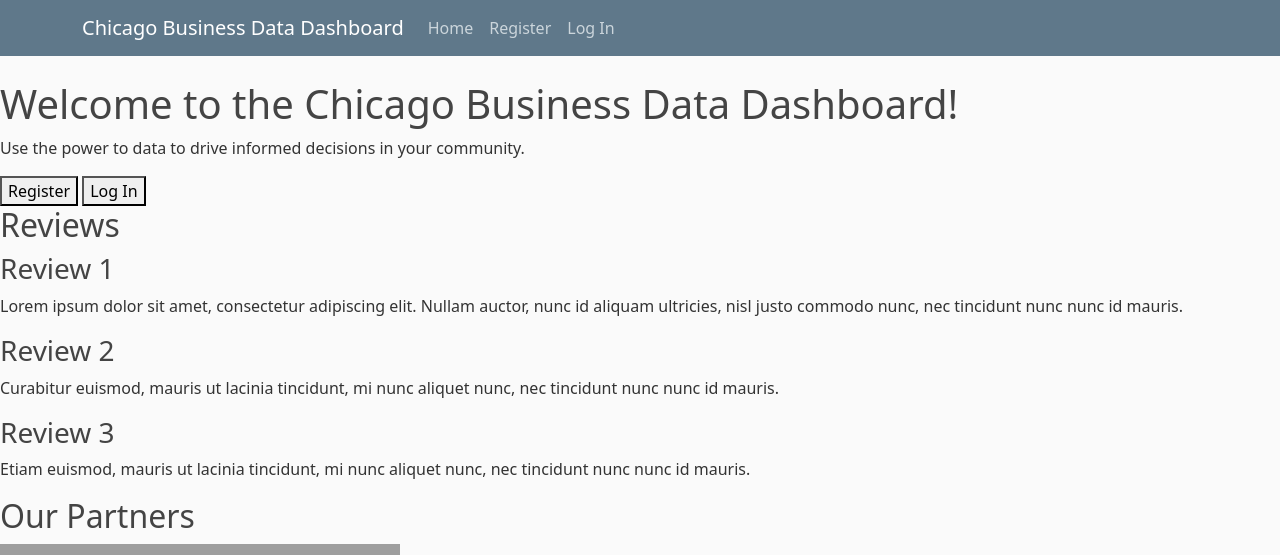
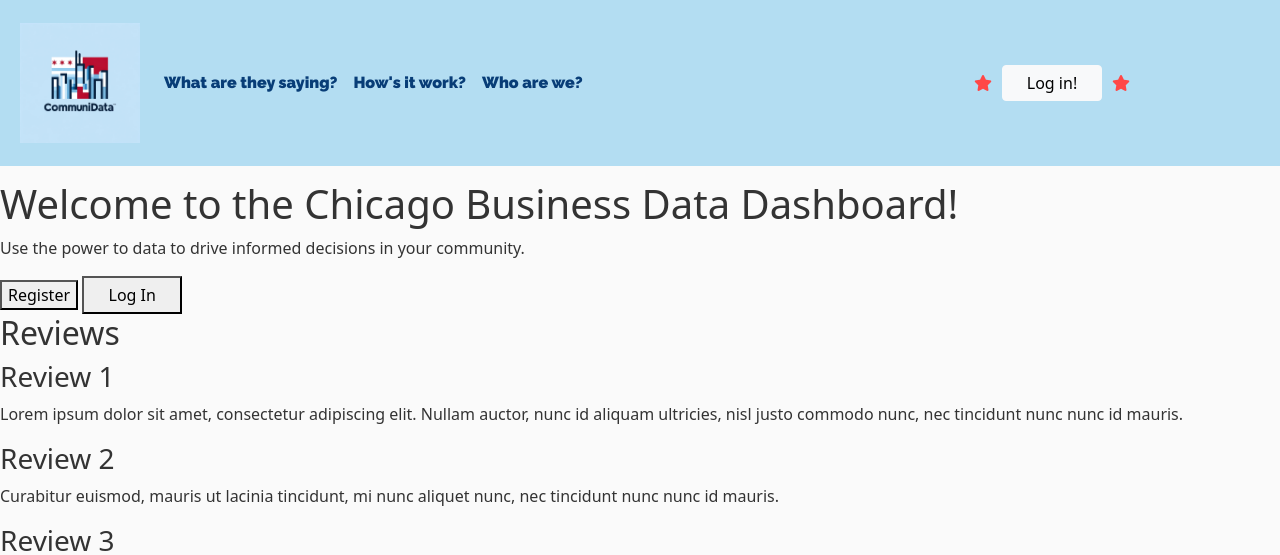
Before and after one commit to wesordonez/CommuniData, a Django app: page / in a window 1280 px wide. Shown: the top 555 px of the page. Run offline with Django 4.2, Linux system fonts and the light colour scheme; some libraries are stand-ins or nearby versions; grey boxes are pictures that could not be loaded.

Commit message:
CD-002  Implementar el Encabezado (#29)
* added logo, improved styling on header colors font family

* added star indicator functionality (not working with scroll position)

* changed margins on logo

* added login button and red stars

* minor changes

* improved visibility and moved log in button to right corner

```diff
--- a/data_visualizer/data_visualizer/settings.py
+++ b/data_visualizer/data_visualizer/settings.py
@@ -123,6 +123,9 @@ USE_TZ = True
 # https://docs.djangoproject.com/en/4.2/howto/static-files/
 
 STATIC_URL = 'static/'
+STATICFILES_DIRS = [
+    BASE_DIR / "static",
+]
 
 # Default primary key field type
 # https://docs.djangoproject.com/en/4.2/ref/settings/#default-auto-field
--- a/data_visualizer/home/static/home/main.css
+++ b/data_visualizer/home/static/home/main.css
@@ -1,11 +1,15 @@
+/*
+  File: main.css
+  Project: CommuniData
+  Description: CSS Styles for the home app (main page)
+*/
+
+/* Global Styles */
+
 body {
     background: #fafafa;
     color: #333333;
-    margin-top: 5rem;
-  }
-
-  h1, h2, h3, h4, h5, h6 {
-    color: #444444;
+    padding-top: 180px;
   }
 
   ul {
@@ -13,20 +17,10 @@ body {
   }
 
   .bg-steel {
-    background-color: #5f788a;
+    background-color: #B3DDF2;
   }
 
-  .site-header .navbar-nav .nav-link {
-    color: #cbd5db;
-  }
 
-  .site-header .navbar-nav .nav-link:hover {
-    color: #ffffff;
-  }
-
-  .site-header .navbar-nav .nav-link.active {
-    font-weight: 500;
-  }
 
   .content-section {
     background: #ffffff;
@@ -82,3 +76,41 @@ body {
   .account-heading {
     font-size: 2.5rem;
   }
+
+/* Header Styles */
+
+.site-header {
+    background-color: #B3DDF2;
+}
+.navbar-container {
+    padding: 10px;
+    margin: auto 10px;
+}
+img {
+  width: 120px;
+  height: auto;
+}
+.header-link {
+  color: #083D77;
+  font-family: Raleway, sans-serif;
+  font-weight: 900;
+}
+
+.header-link:hover .star-indicator {
+  color: #FF4747;
+  display: inline-block;
+}
+
+.header-link .star-indicator {
+  display: none;
+}
+
+.login-star-indicator {
+  color: #FF4747;
+  padding: 10px;
+}
+
+.login-button {
+  width: 100px;
+  padding: 5px;
+}
--- a/data_visualizer/home/templates/home/home.html
+++ b/data_visualizer/home/templates/home/home.html
@@ -12,24 +12,49 @@
     <!-- Custom CSS link -->
     <link rel="stylesheet" href="{% static 'home/main.css' %}">
 
-    <title>Chicago Business Data Dashboard</title>
+    <!-- Google Fonts -->
+    <link rel="preconnect" href="https://fonts.googleapis.com">
+    <link rel="preconnect" href="https://fonts.gstatic.com" crossorigin>
+    <link href="https://fonts.googleapis.com/css2?family=Raleway:ital,wght@0,100..900;1,100..900&display=swap" rel="stylesheet">
+
+    <!-- FontAwesome -->
+    <script src="https://kit.fontawesome.com/9451864d27.js" crossorigin="anonymous"></script>
+
 </head>
 <body>
     <header class="site-header">
-        <nav class="navbar navbar-expand-md navbar-dark bg-steel fixed-top">
-            <div class="container">
-                <a class="navbar-brand mr-4" href="{% url 'home' %}">Chicago Business Data Dashboard</a>
+        <nav class="navbar navbar-expand-md bg-steel fixed-top">
+            <div class="container navbar-container">
+                <a class="navbar-brand mr-4" href="{% url 'home' %}">  <img class = "logo" src="{% static 'home/CD_Logo.jpeg'%}" alt="CommuniData Logo"></a>
                 <button class="navbar-toggler" type="button" data-toggle="collapse" data-target="#navbarToggle" aria-controls="navbarToggle" aria-expanded="false" aria-label="Toggle navigation">
                     <span class="navbar-toggler-icon"></span>
                 </button>
                 <div class="collapse navbar-collapse" id="navbarToggle">
-                    <div class="navbar-nav mr-auto">
-                        <a class="nav-item nav-link" href="{% url 'home' %}">Home</a>
+                    <div class="d-flex w-100">
+                    <!-- Navbar Left Side -->
+                        <div class="navbar-nav mr-auto align-items-center">
+                            <a class="nav-item nav-link header-link" href="{% url 'home' %}#section1">
+                                <i class="fa-solid fa-star star-indicator"></i>
+                                What are they saying?
+                                <i class="fa-solid fa-star star-indicator"></i>
+                            </a>
+                            <a class="nav-item nav-link header-link" href="{% url 'home' %}#section2">
+                                <i class="fa-solid fa-star star-indicator"></i>
+                                How's it work?
+                                <i class="fa-solid fa-star star-indicator"></i>
+                            </a>
+                            <a class="nav-item nav-link header-link" href="{% url 'home' %}#section3">
+                                <i class="fa-solid fa-star star-indicator"></i>
+                                Who are we?
+                                <i class="fa-solid fa-star star-indicator"></i>
+                            </a>
+                        </div>
                     </div>
                     <!-- Navbar Right Side -->
-                    <div class="navbar-nav">
-                        <a class="nav-item nav-link" href="">Register</a>
-                        <a class="nav-item nav-link" href="">Log In</a>
+                    <div class="navbar-nav ml-auto align-items-center">
+                        <i class="fa-solid fa-star login-star-indicator"></i>
+                        <button type="button" class="btn btn-light login-button">Log in!</button>
+                        <i class="fa-solid fa-star login-star-indicator"></i>
                     </div>
                 </div>
             </div>
```
Also changed, not shown: README.md, data_visualizer/home/static/home/CD_Logo.jpeg (added).
